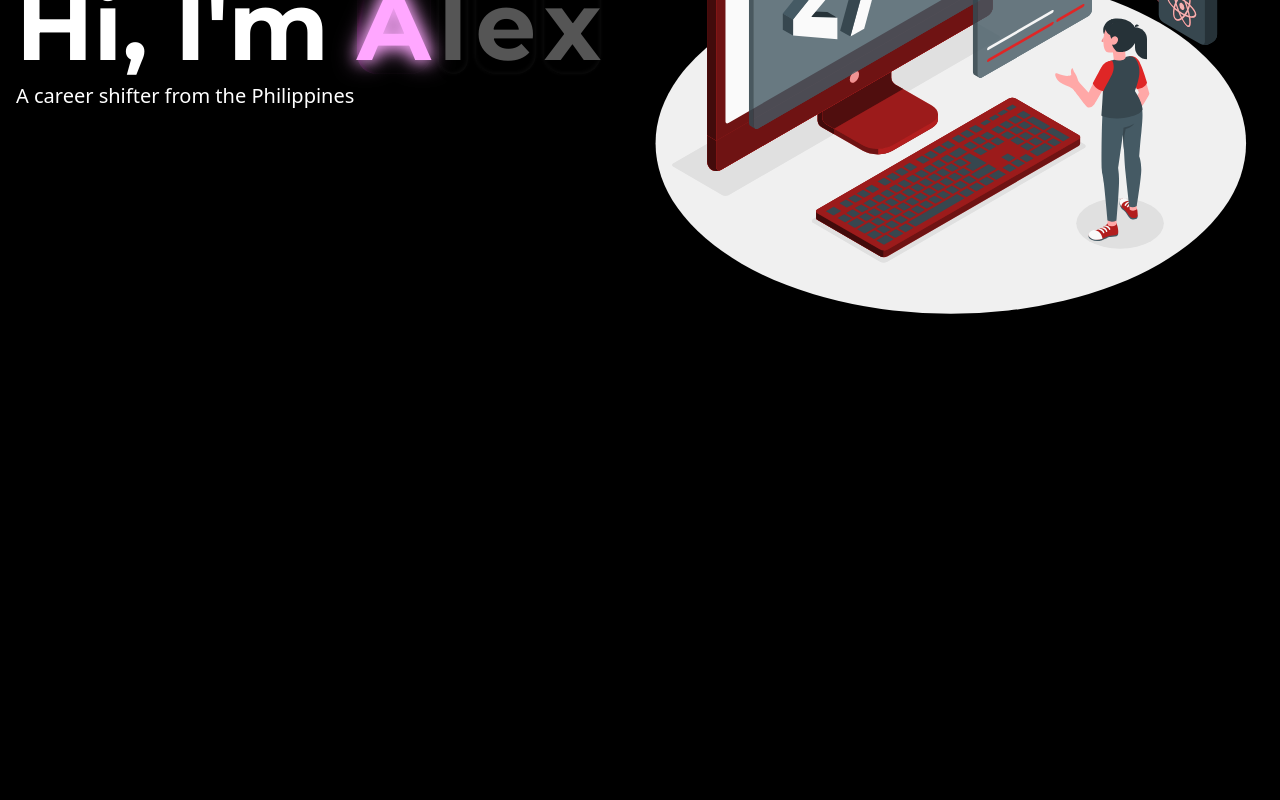
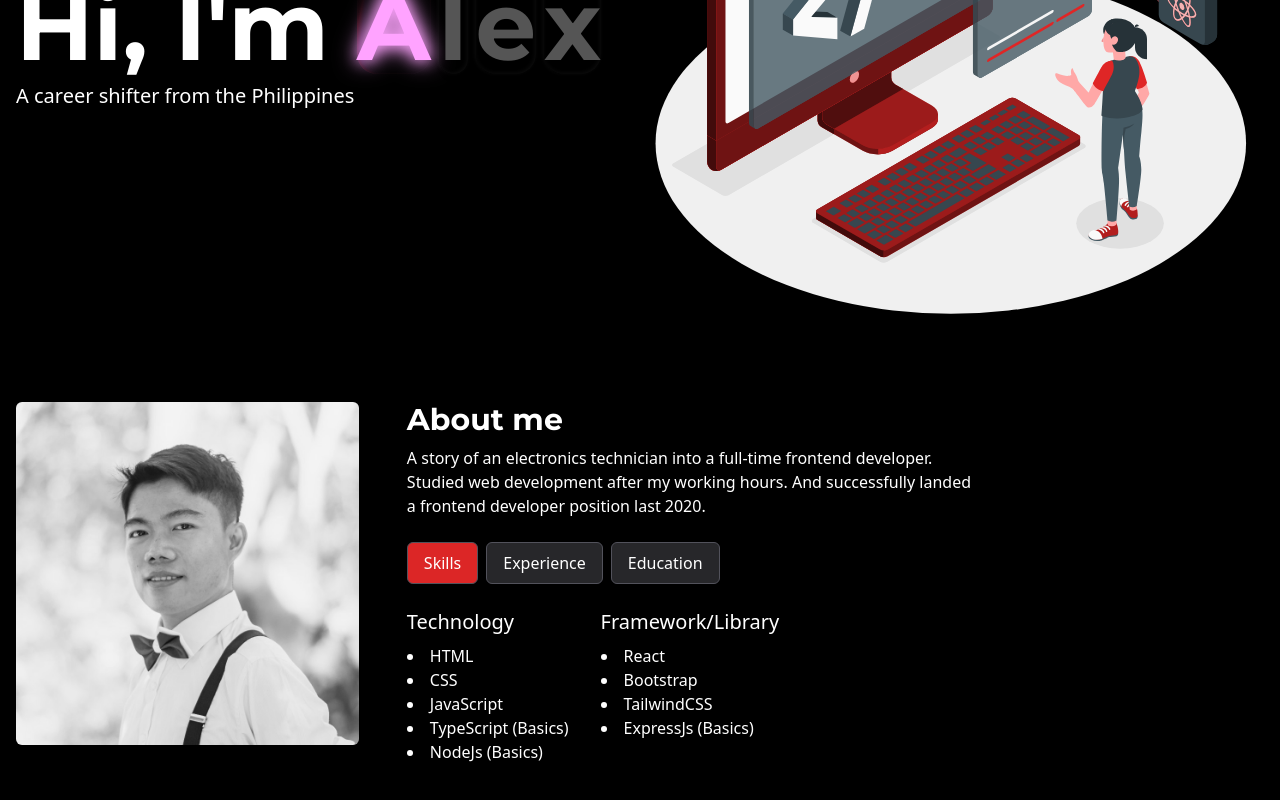
Before and after one commit to adingal/portfolio-ts, a React (Create React App) app: page / in a window 1280 px wide. Shown: the part 442-1242 px from the top of the page. Before the commit the page ends 812 px from the top, so only its background shows below. Built offline with nearby package versions, Linux system fonts and the light colour scheme; the HTML template or start-up script is replaced by a standard one.

Commit message:
Create about section

```diff
--- /dev/null
+++ b/src/components/About.tsx
@@ -0,0 +1,187 @@
+import React, { useState } from 'react'
+import profile from '../assets/images/profile.jpg'
+
+type Collapse = {
+  skills: boolean
+  experience: boolean
+  education: boolean
+}
+
+function About(): JSX.Element {
+  const [collapse, setCollapse] = useState<Collapse>({
+    skills: true,
+    experience: false,
+    education: false,
+  })
+
+  const onButtonClick = (e: React.MouseEvent<HTMLAnchorElement>) => {
+    const collapseCopy = { ...collapse }
+    const targetHref = e.currentTarget.href.slice(
+      e.currentTarget.href.indexOf('#') + 1
+    )
+
+    Object.keys(collapseCopy).forEach(
+      (key) => (collapseCopy[key as keyof Collapse] = false)
+    )
+
+    collapseCopy[targetHref as keyof Collapse] = true
+
+    setCollapse({
+      ...collapseCopy,
+    })
+  }
+
+  return (
+    <section id="about" className="bg-transparent py-6 md:py-8">
+      <div className="max-w-[1440px] mx-auto px-4">
+        <div className="flex flex-col md:flex-row">
+          <div className="w-full lg:w-2/5">
+            <img
+              className="max-w-full md:w-full h-auto block mx-auto mb-4 md:mb-0 object-cover rounded-md filter grayscale"
+              src={profile}
+              alt="Profile"
+            />
+          </div>
+          <div className="w-full text-white md:ml-8 xl:ml-12 pt-0">
+            <h2 className="text-2xl md:text-3xl xl:text6xl font-heading font-bold mb-2">
+              About me
+            </h2>
+            <p className="lg:max-w-xl text-sm md:text-base mb-4 xl:mb-6">
+              A story of an electronics technician into a full-time frontend
+              developer. Studied web development after my working hours. And
+              successfully landed a frontend developer position last 2020.
+            </p>
+            <div className="flex flex-row space-x-2 mb-4 xl:mb-6">
+              <a
+                onClick={onButtonClick}
+                className={`${
+                  collapse.skills ? 'bg-red-600' : 'bg-zinc-800'
+                } hover:bg-red-600 border border-zinc-600 rounded-md py-2 px-4 cursor-pointer transition-colors delay-100`}
+                href="#skills"
+              >
+                Skills
+              </a>
+              <a
+                onClick={onButtonClick}
+                className={`${
+                  collapse.experience ? 'bg-red-600' : 'bg-zinc-800'
+                } hover:bg-red-600 border border-zinc-600 rounded-md py-2 px-4 cursor-pointer transition-colors delay-100`}
+                href="#experience"
+              >
+                Experience
+              </a>
+              <a
+                onClick={onButtonClick}
+                className={`${
+                  collapse.education ? 'bg-red-600' : 'bg-zinc-800'
+                } hover:bg-red-600 border border-zinc-600 rounded-md py-2 px-4 cursor-pointer transition-colors delay-100`}
+                href="#education"
+              >
+                Education
+              </a>
+            </div>
+            <div>
+              <div className={`${collapse.skills ? 'block' : 'hidden'}`}>
+                <div className="flex flex-col md:flex-row md:space-x-8">
+                  <div>
+                    <h3 className="text-base lg:text-xl font-medium mb-2">
+                      Technology
+                    </h3>
+                    <ul className="mb-4 list-disc list-inside">
+                      <li>HTML</li>
+                      <li>CSS</li>
+                      <li>JavaScript</li>
+                      <li>TypeScript (Basics)</li>
+                      <li>NodeJs (Basics)</li>
+                    </ul>
+                  </div>
+                  <div>
+                    <h3 className="text-base lg:text-xl font-medium mb-2">
+                      Framework/Library
+                    </h3>
+                    <ul className="mb-4 list-disc list-inside">
+                      <li>React</li>
+                      <li>Bootstrap</li>
+                      <li>TailwindCSS</li>
+                      <li>ExpressJs (Basics)</li>
+                    </ul>
+                  </div>
+                </div>
+              </div>
+              <div className={`${collapse.experience ? 'block' : 'hidden'}`}>
+                <div className="mb-4">
+                  <h3 className="text-lg lg:text-xl font-medium mb-0">
+                    Frontend Developer
+                    <span className="text-sm text-gray-500 ml-2">
+                      Freelance
+                    </span>
+                  </h3>
+                  <p className="text-base font-normal lg:font-medium text-gray-300 mb-0">
+                    eMarketMed
+                  </p>
+                  <p className="text-sm text-gray-300 mb-0">
+                    Tel Aviv-Yafo, Israel
+                  </p>
+                  <span className="text-sm text-gray-500">
+                    October 2020 - present
+                  </span>
+                  <p className="text-sm text-gray-400">
+                    Vanilla | Shopify | React
+                  </p>
+                </div>
+                <div>
+                  <h3 className="text-lg lg:text-xl font-medium mb-0">
+                    Frontend Developer
+                    <span className="text-sm text-gray-500 ml-2">
+                      Full-time
+                    </span>
+                  </h3>
+                  <p className="text-base font-normal lg:font-medium text-gray-300 mb-0">
+                    DottyStyle Creative
+                  </p>
+                  <p className="text-sm text-gray-300 mb-0">
+                    Sydney, Australia
+                  </p>
+                  <span className="text-sm text-gray-500">
+                    September 2021 - May 2022
+                  </span>
+                  <p className="text-sm text-gray-400">
+                    WordPress | Shopify | React
+                  </p>
+                </div>
+              </div>
+              <div className={`${collapse.education ? 'block' : 'hidden'}`}>
+                <div className="mb-4">
+                  <h3 className="text-lg lg:text-xl font-medium mb-0">
+                    Associate in Computer System and Network Technology
+                  </h3>
+                  <p className="text-base font-normal lg:font-medium text-gray-300 mb-0">
+                    AMA Computer Learning Center
+                  </p>
+                  <p className="text-sm text-gray-300 mb-0">
+                    Tarlac City, Tarlac
+                  </p>
+                  <span className="text-sm text-gray-500">2006-2008</span>
+                </div>
+                <div>
+                  <h3 className="text-lg lg:text-xl font-medium mb-0">
+                    Electronics
+                  </h3>
+                  <p className="text-base font-normal lg:font-medium text-gray-300 mb-0">
+                    Lorraine Technical School
+                  </p>
+                  <p className="text-sm text-gray-300 mb-0">
+                    Angeles City, Pampanga
+                  </p>
+                  <span className="text-sm text-gray-500">2005-2006</span>
+                </div>
+              </div>
+            </div>
+          </div>
+        </div>
+      </div>
+    </section>
+  )
+}
+
+export default About
--- a/src/components/App.tsx
+++ b/src/components/App.tsx
@@ -1,6 +1,7 @@
 import React from 'react'
 import Header from './Header'
 import Hero from './Hero'
+import About from './About'
 
 function App() {
   return (
@@ -8,6 +9,7 @@ function App() {
       <Header />
       <main>
         <Hero />
+        <About />
       </main>
     </>
   )
```
Also changed, not shown: src/assets/images/profile.jpg (added).
